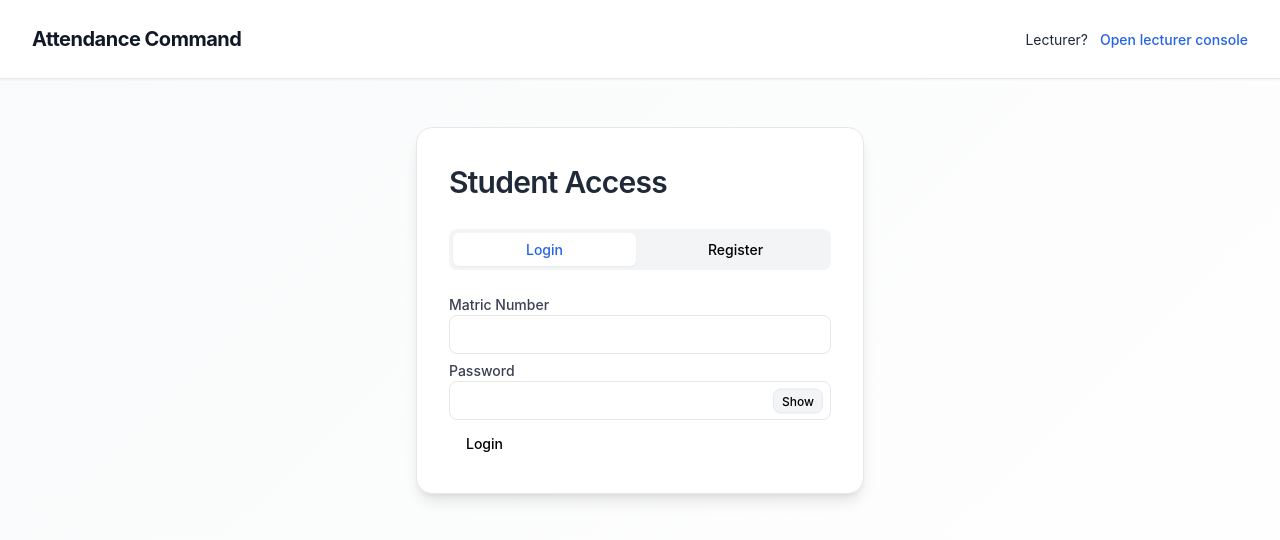
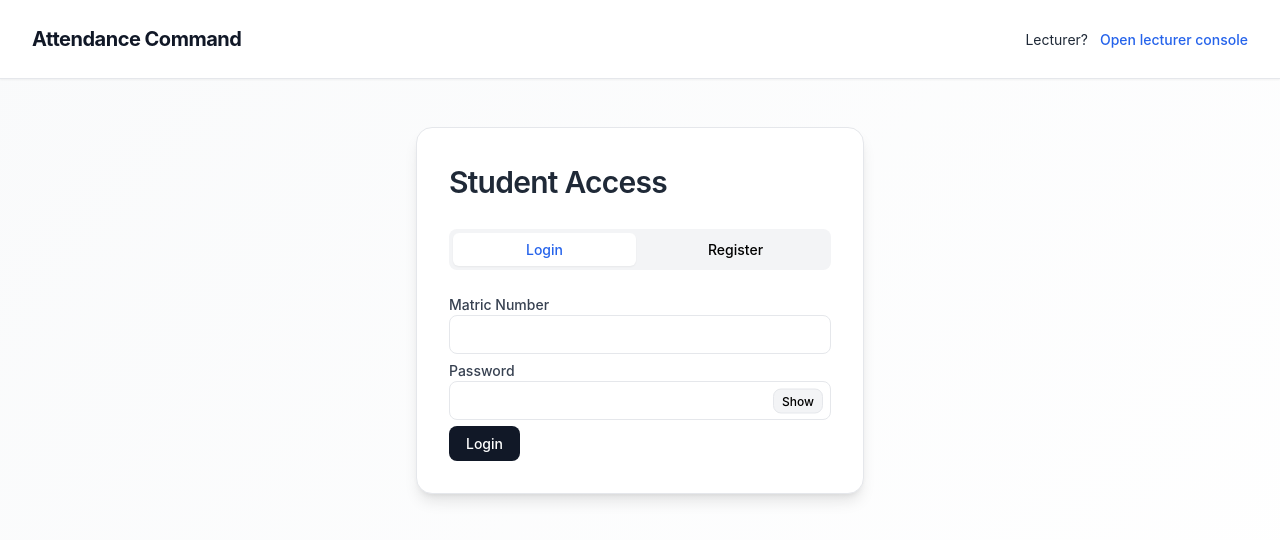
Before and after one commit to codeXmike/Teacher-Attendance, a React (Vite) app in the folder apps/web/: page /student/auth in a window 1280 px wide. Shown: the top 540 px of the page. Built offline with nearby package versions, Linux system fonts and the light colour scheme; no server answers.

Commit message:
Fresh start

```diff
--- a/apps/web/src/pages/StudentAuthPage.jsx
+++ b/apps/web/src/pages/StudentAuthPage.jsx
@@ -80,7 +80,7 @@ export const StudentAuthPage = () => {
           </div>
         </label>
         {error ? <p className="error-text">{error}</p> : null}
-        <button type="submit" disabled={loading}>
+        <button type="submit" disabled={loading} className="authBtn">
           {loading ? "Processing..." : mode === "login" ? "Login" : "Create Student Access"}
         </button>
       </form>
--- a/apps/web/src/styles/index.css
+++ b/apps/web/src/styles/index.css
@@ -68,7 +68,10 @@ button, .btn {
   background: transparent;
   font-family: inherit;
 }
-
+.authBtn{
+  background-color: #111827;
+  color: white;
+}
 button:disabled, .btn:disabled {
   opacity: 0.5;
   cursor: not-allowed;
```
